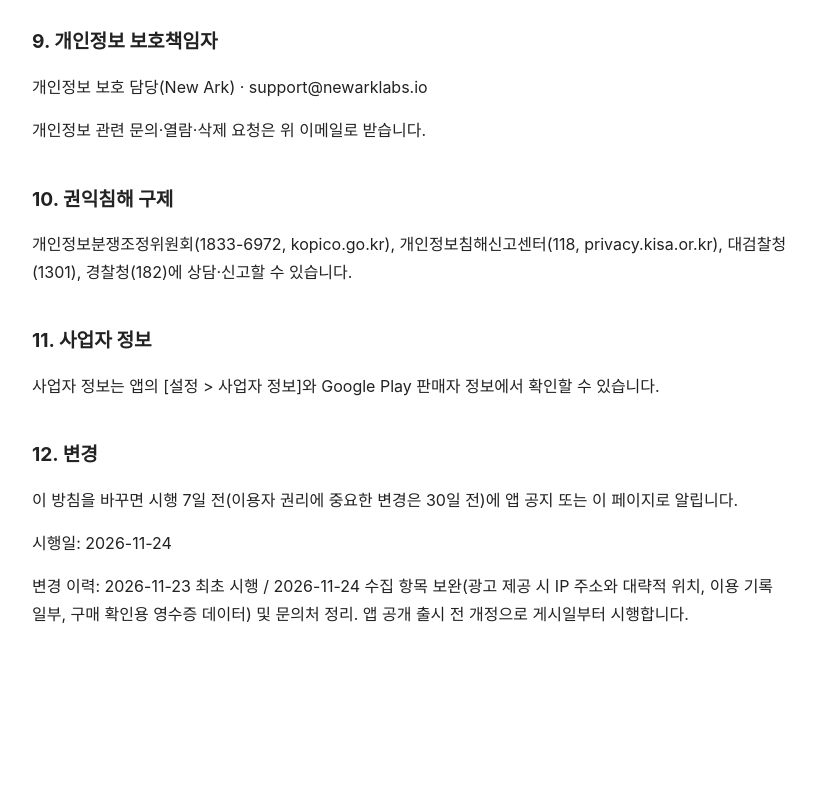
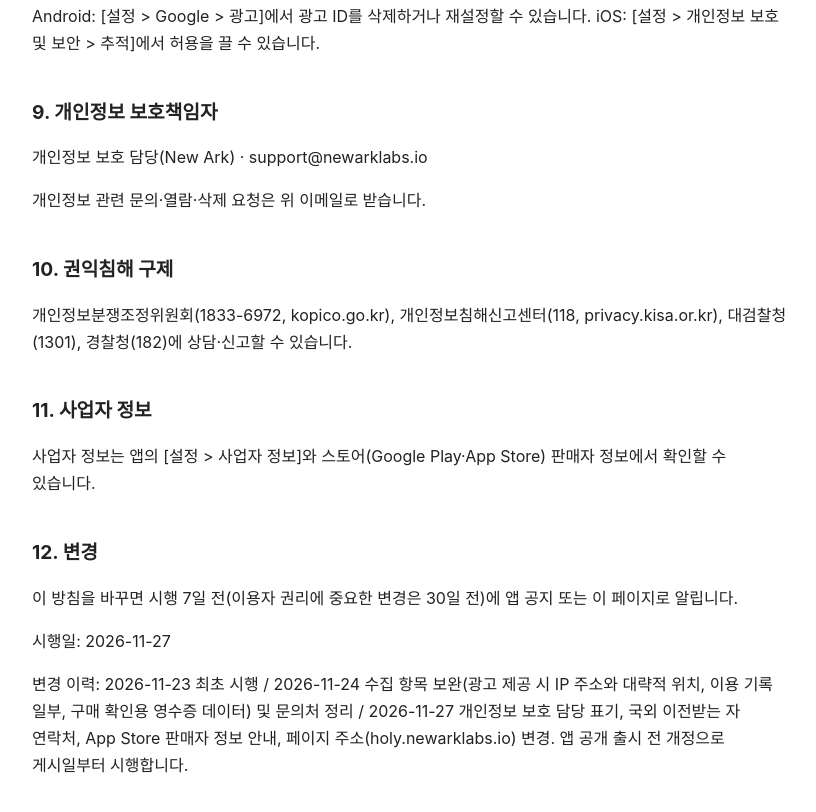
Before and after one commit to Max-HyunJun/newark-holy-policy, a plain HTML site: page privacy.html in a window 1280 px wide. Shown: the part 2493-3305 px from the top of the page, without its empty margins (228-1044 px from the left). Before the commit the page ends 3161 px from the top, so only its background shows below. Drawn offline with Linux system fonts and the light colour scheme.

Commit message:
처리방침: 국외 이전받는 자 연락처(개인정보 보호법 제28조의8), App Store 판매자 정보, 시행일·변경 이력 2026-11-27
Co-Authored-By: Claude Opus 5.5 <noreply@anthropic.com>

```diff
--- a/privacy.html
+++ b/privacy.html
@@ -41,6 +41,7 @@
 <tr><td>Google LLC (Firebase)</td><td>미국 등 Google 데이터센터(데이터베이스는 대한민국 서울 리전)</td><td>인증, 데이터 저장, 서버 기능, 비정상 종료 분석, 원격 설정</td><td>1-가·나·다, 1-라의 진단 정보</td><td>서비스 이용 시 네트워크로 전송</td><td>위 2의 기간</td></tr>
 <tr><td>Google LLC (AdMob)</td><td>미국 등</td><td>광고 표시·측정, 부정 이용 방지</td><td>1-라의 광고 식별자·기기 정보·IP 주소·대략적 위치</td><td>광고 요청 시 네트워크로 전송</td><td>Google 정책에 따름</td></tr>
 </table>
+<p>받는 자 연락처: Google LLC(1600 Amphitheatre Parkway, Mountain View, CA 94043, USA), 개인정보 문의 <a href="https://support.google.com/policies/troubleshooter/2990837">https://support.google.com/policies/troubleshooter/2990837</a></p>
 <p>이용자는 국외 이전을 원하지 않으면 회원가입·이용기록 동의를 하지 않거나, 기기 설정에서 광고 식별자를 삭제·재설정할 수 있습니다. 이 경우에도 말씀 피드는 이용할 수 있습니다.</p>
 <h2>5. 파기 절차와 방법</h2>
 <p>보유기간이 끝나거나 처리 목적을 이룬 개인정보는 지체 없이 파기합니다. 전자 파일은 복구할 수 없는 방법으로 삭제합니다. 이용기록의 가명처리·통계 전환은 1-다에 따릅니다.</p>
@@ -61,8 +62,8 @@
 <h2>10. 권익침해 구제</h2>
 <p>개인정보분쟁조정위원회(1833-6972, kopico.go.kr), 개인정보침해신고센터(118, privacy.kisa.or.kr), 대검찰청(1301), 경찰청(182)에 상담·신고할 수 있습니다.</p>
 <h2>11. 사업자 정보</h2>
-<p>사업자 정보는 앱의 [설정 &gt; 사업자 정보]와 Google Play 판매자 정보에서 확인할 수 있습니다.</p>
+<p>사업자 정보는 앱의 [설정 &gt; 사업자 정보]와 스토어(Google Play·App Store) 판매자 정보에서 확인할 수 있습니다.</p>
 <h2>12. 변경</h2>
 <p>이 방침을 바꾸면 시행 7일 전(이용자 권리에 중요한 변경은 30일 전)에 앱 공지 또는 이 페이지로 알립니다.</p>
-<p>시행일: 2026-11-24</p>
-<p>변경 이력: 2026-11-23 최초 시행 / 2026-11-24 수집 항목 보완(광고 제공 시 IP 주소와 대략적 위치, 이용 기록 일부, 구매 확인용 영수증 데이터) 및 문의처 정리. 앱 공개 출시 전 개정으로 게시일부터 시행합니다.</p></body></html>
+<p>시행일: 2026-11-27</p>
+<p>변경 이력: 2026-11-23 최초 시행 / 2026-11-24 수집 항목 보완(광고 제공 시 IP 주소와 대략적 위치, 이용 기록 일부, 구매 확인용 영수증 데이터) 및 문의처 정리 / 2026-11-27 개인정보 보호 담당 표기, 국외 이전받는 자 연락처, App Store 판매자 정보 안내, 페이지 주소(holy.newarklabs.io) 변경. 앱 공개 출시 전 개정으로 게시일부터 시행합니다.</p></body></html>
```
